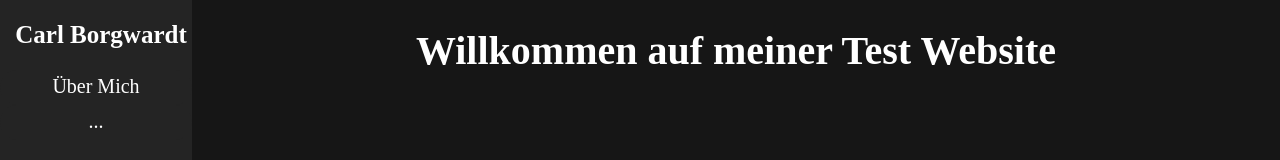
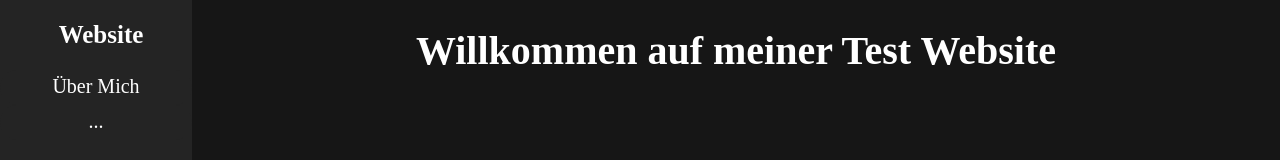
Before and after one commit to Schokigeschmack/testsite, a plain HTML site: page index.html in a window 1280 px wide. Shown: the top 160 px of the page. Drawn offline with Linux system fonts and the light colour scheme.

Commit message:
Update index.html

```diff
--- a/index.html
+++ b/index.html
@@ -10,7 +10,7 @@
     <div id="seitenbereichhitbox"></div>
     <div id="seitenbereich">
       <a href="index.html" style="text-decoration: none"
-        ><h2>Carl Borgwardt</h2></a
+        ><h2>Website</h2></a
       >
       <a href="uebermich/uebermich.html"><div id="button">Über Mich</div></a>
       <a href="uebermich/uebermich.html"><div id="button">...</div></a>
```
